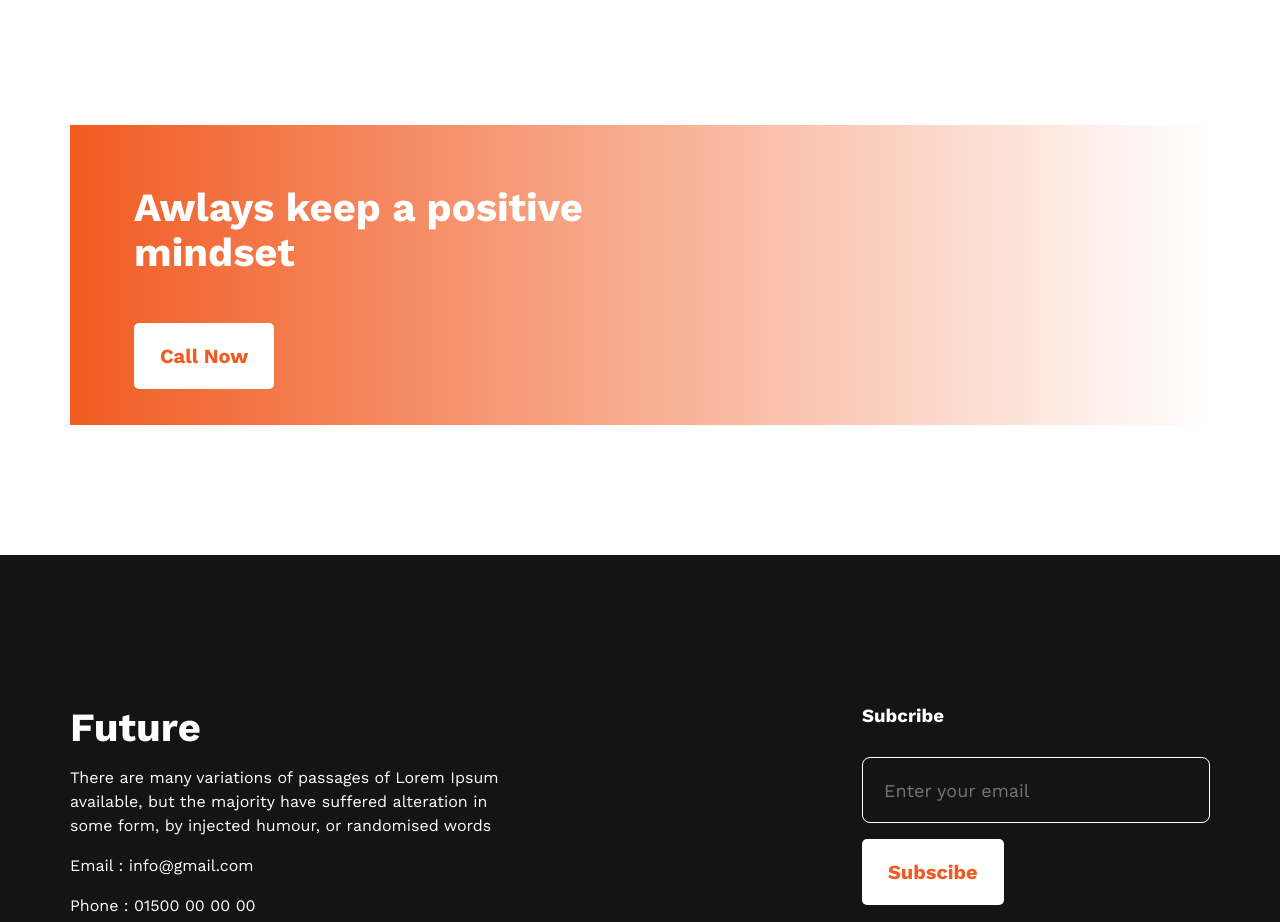
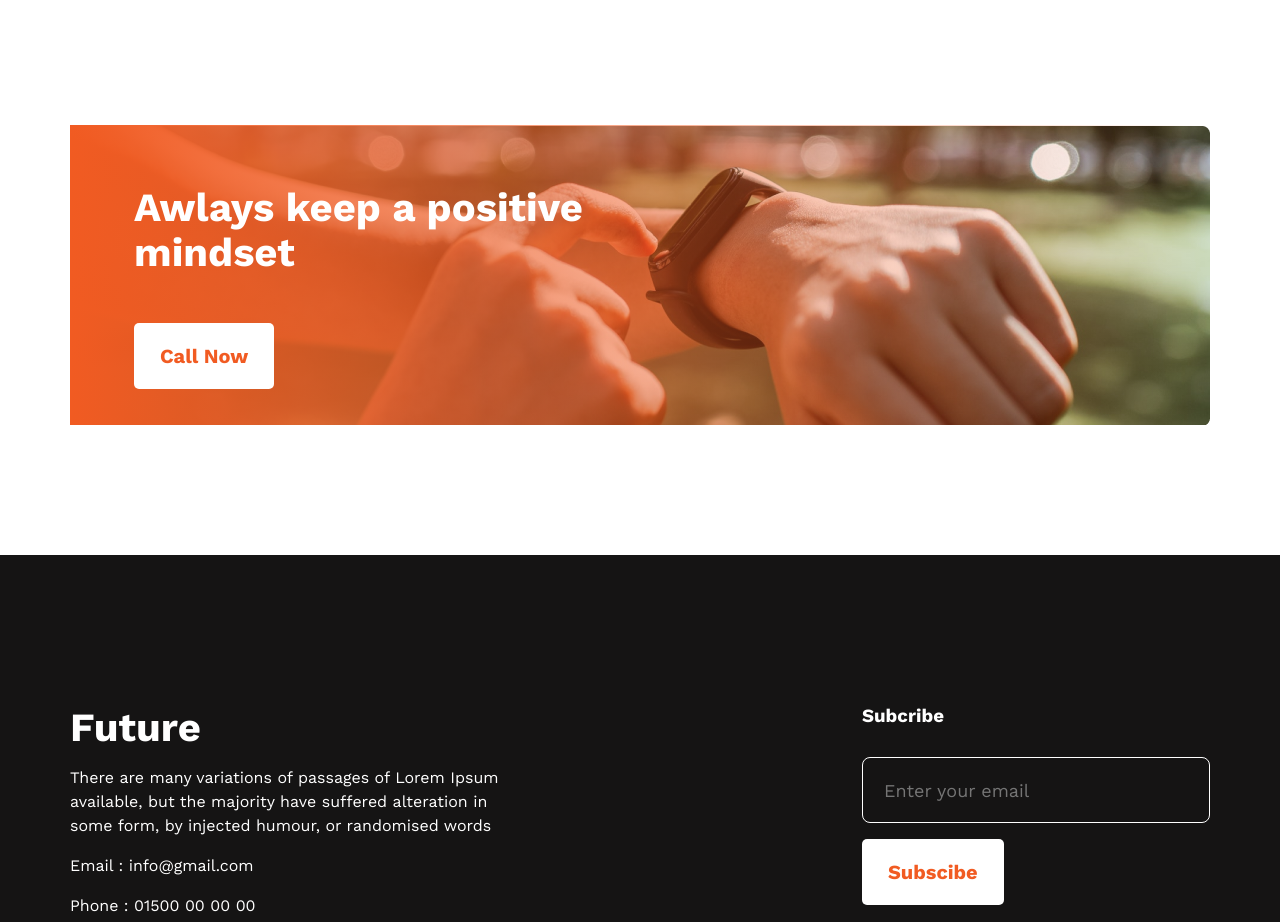
Before and after one commit to MHkhan994/new-year-new-me, a plain HTML site: page index.html in a window 1280 px wide. Shown: the part 2080-3002 px from the top of the page. Drawn offline with nearby package versions, Linux system fonts and the light colour scheme; the site is published under a folder, as on GitHub Pages, so addresses that start at the root find nothing.

Commit message:
image path chage(gradient background)

```diff
--- a/style.css
+++ b/style.css
@@ -138,7 +138,7 @@ header .header-container .header-content p{
     height: 300px;
     width: 1140px;
     margin: 0 auto;
-    background: linear-gradient(to left, rgba(241, 91, 34, 0), rgba(241, 91, 34, 1)), url(/images/watch.png);
+    background: linear-gradient(to left, rgba(241, 91, 34, 0), rgba(241, 91, 34, 1)), url(./images/watch.png);
 }
 
 .gradient .gradient-container h2{
```
